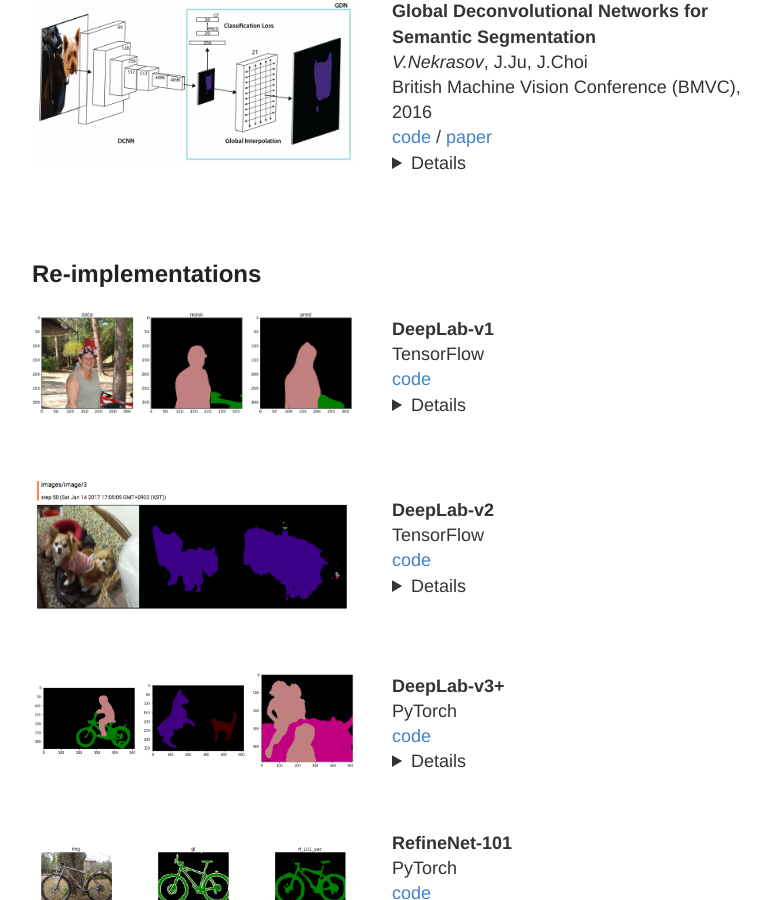
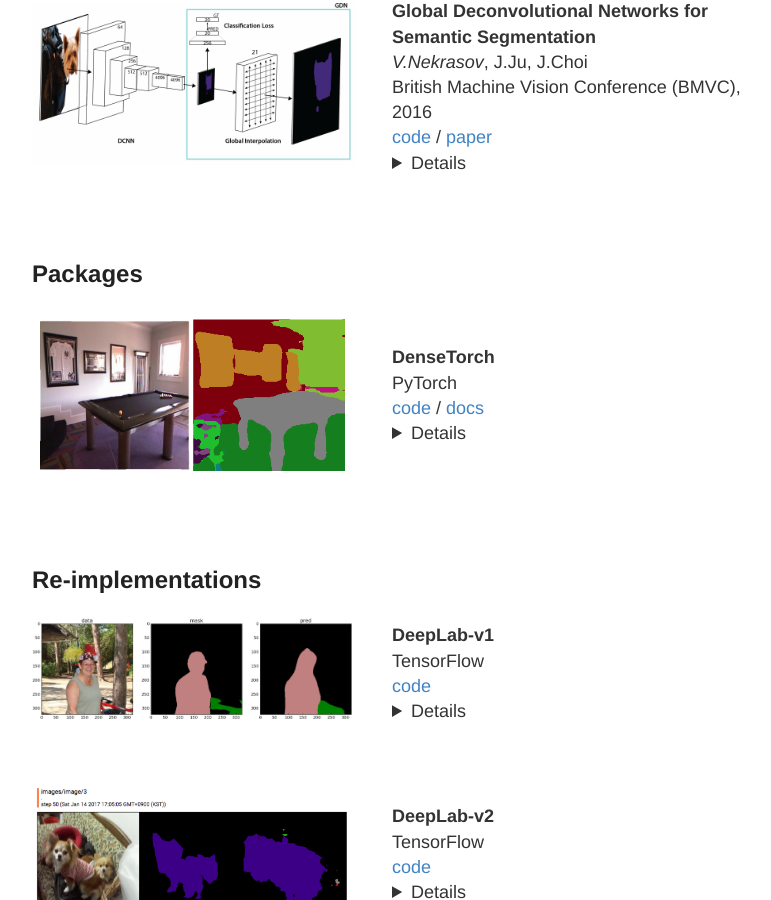
Before and after one commit to DrSleep/drsleep.github.io, a Jekyll site: the page built from projects.md, in a window 1280 px wide and 900 px high, scrolled down 1307 px. Shown: the whole window, without its empty margins (248-1019 px from the left). Built offline with Jekyll 4.4.1, drawn with Linux system fonts in a browser that asks for light colours.

Commit message:
New post

```diff
--- a/projects.md
+++ b/projects.md
@@ -82,6 +82,32 @@ permalink: /projects/
 </tbody>
 </table>
 
+
+## Packages
+
+<table>
+<colgroup>
+<col width="50%" />
+<col width="50%" />
+</colgroup>
+<thead>
+</thead>
+<tbody>
+
+<tr>
+<td markdown="span" style="vertical-align: middle; padding-bottom: 3em;"><img width="90%" height="auto" src="{{ site.baseurl }}/images/densetorch.png"></td>
+<td markdown="span" style="vertical-align: middle; padding-bottom: 3em;">
+    **DenseTorch**<br>
+    PyTorch<br>
+    [code](https://github.com/DrSleep/DenseTorch) / [docs](https://drsleep.github.io/DenseTorch)<br>
+    <details>
+    <span style="font-size: 14px">PyTorch Wrapper for Smooth Workflow with Dense Per-Pixel Tasks (including multi-task learning)</span>
+    </details>
+    </td>
+</tr>
+
+</tbody>
+</table>
 
 ## Re-implementations
 
```
Also changed, not shown: _posts/2019-05-04-Release-of-Dense-Torch.md (added, +8 -0 lines), images/densetorch.png (added).
